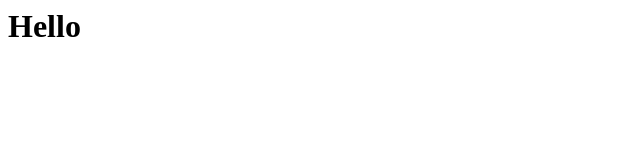
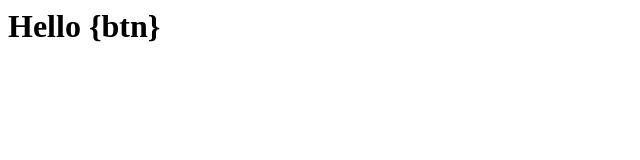
Before and after one commit to MukeshSahaniCS/branching, a plain HTML site: page index.html in a window 1280 px wide. Shown: the whole page, without its empty margins (0-640 px from the left). Drawn offline with Linux system fonts and the light colour scheme.

Commit message:
added btn

```diff
--- a/index.html
+++ b/index.html
@@ -1 +1 @@
-<h1>Hello</h1>
+<h1>Hello {btn}</h1>
```
